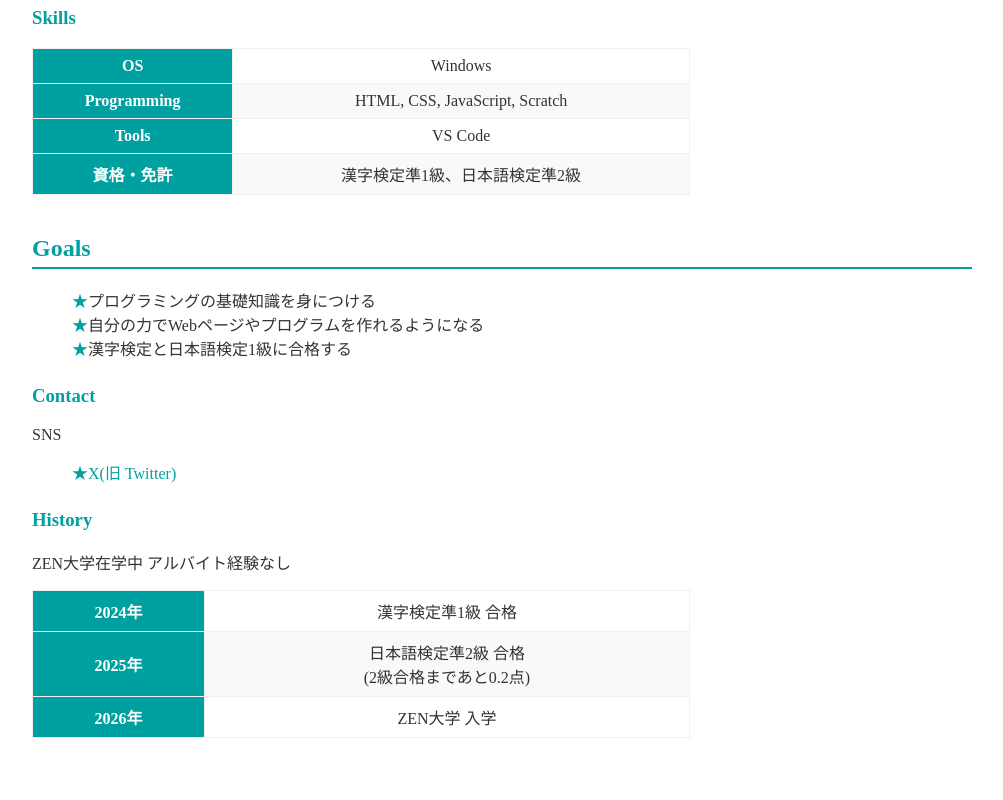
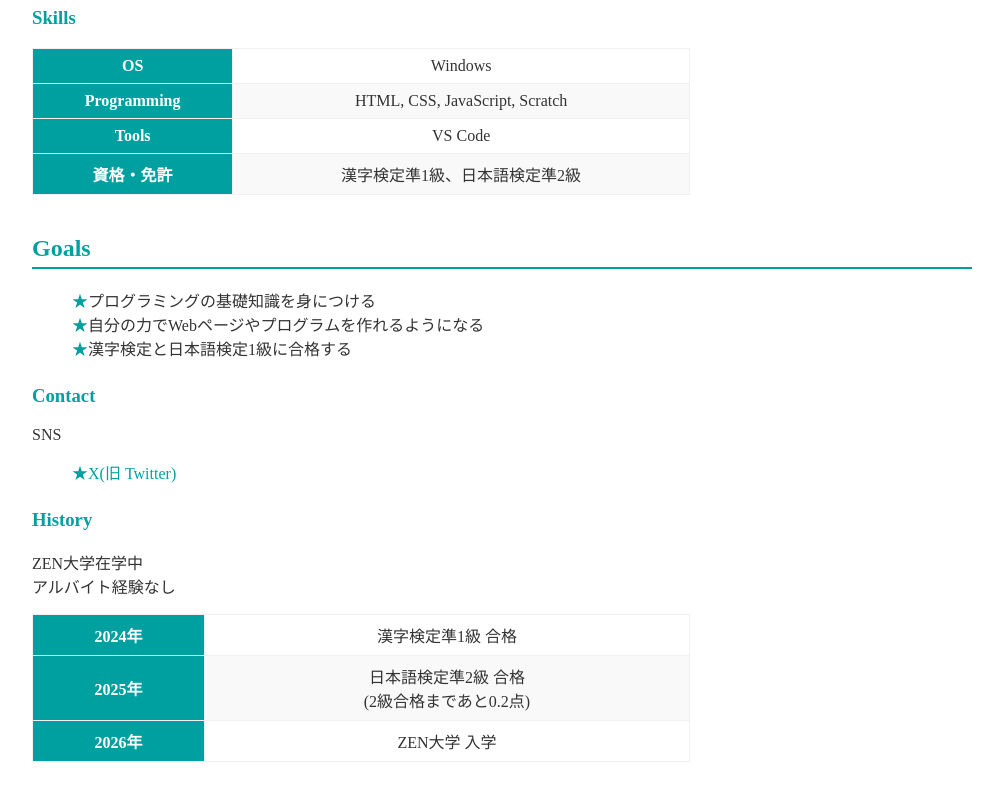
Before and after one commit to songoku3141/songoku3141.github.io, a plain HTML site: page index.html in a window 1280 px wide. Shown: the part 948-1748 px from the top of the page, without its empty margins (138-1141 px from the left). Drawn offline with Linux system fonts and the light colour scheme.

Commit message:
Replace spans with divs for history section

```diff
--- a/index.html
+++ b/index.html
@@ -87,8 +87,8 @@
 
   <h3>History</h3>
    <p>
-  <span>ZEN大学在学中</span>
-  <span>アルバイト経験なし</span>
+<div>ZEN大学在学中</div>
+<div>アルバイト経験なし</div>
    </p>
     <table>
       <tr>
```
